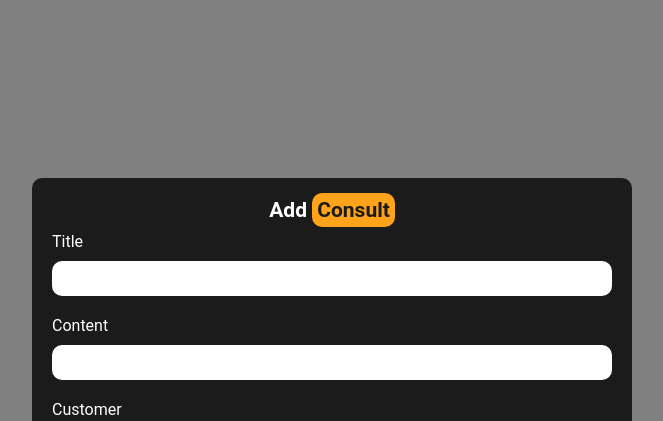
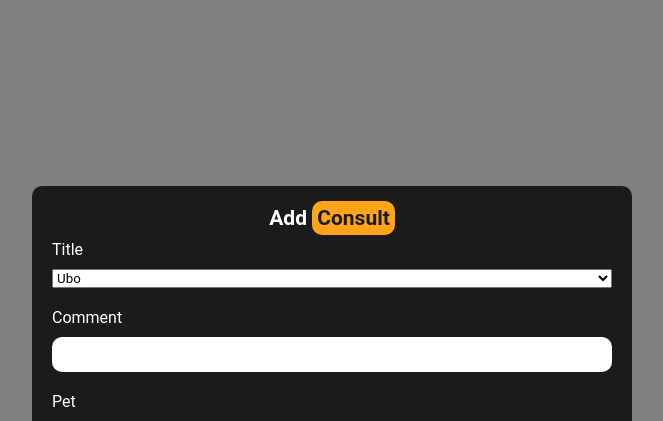
Before and after one commit to promdi-renzo/pet-clinics, a PHP site: page /add-consult.php in a window 1280 px wide. Shown: the part 80-501 px from the top of the page, without its empty margins (308-971 px from the left). Run offline with PHP 8.4, Linux system fonts and the light colour scheme; the visitor is signed in with stand-in values (Sample User, id 1); data that the repository does not hold is empty.

Commit message:
Add add consults

```diff
--- a/add-consult.php
+++ b/add-consult.php
@@ -1,6 +1,3 @@
-<!DOCTYPE html>
-<html lang="en">
-
 <?php
 session_start();
 require('./includes/meta.php');
@@ -25,14 +22,18 @@ $result = getAllPets($mysqli);
             <form action="addConsult.php" class="add-consult__form" method="POST">
                 <div class="add-consult__input">
                     <label for="title">Title</label>
-                    <input type="text" name="title" id="title">
+                    <select name="title" id="title">
+                        <option value="ubo"> Ubo </option>;
+                        <option value="sipon"> Sipon </option>;
+                        <option value="lagnat"> Lagnat </option>;
+                    </select>
                 </div>
                 <div class="add-consult__input">
-                    <label for="content">Content</label>
-                    <input type="text" name="content" id="content">
+                    <label for="comment">Comment</label>
+                    <input type="text" name="comment" id="comment">
                 </div>
                 <div class="add-consult__input">
-                    <label for="pet">Customer</label>
+                    <label for="pet">Pet</label>
                     <select name="pet" id="pet">
                         <?php
                         while ($res = mysqli_fetch_array($result)) {
```
Also changed, not shown: addConsult.php (added, +16 -0 lines).
